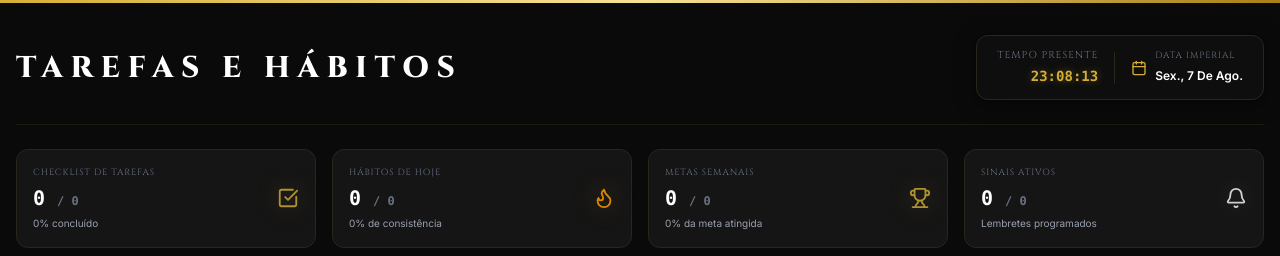
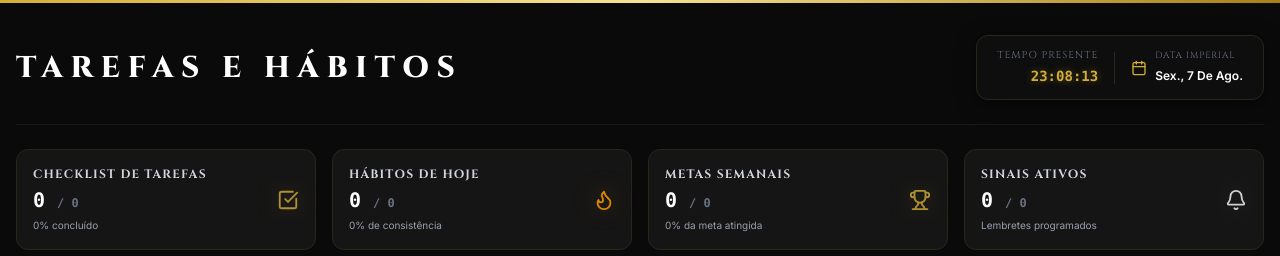
Before and after one commit to vanderleivercel-cell/tarefasehabitos, a React (Vite) app: page / in a window 1280 px wide. Shown: the top 256 px of the page. Built offline with nearby package versions, Linux system fonts and the light colour scheme; no server answers; the database is empty.

Commit message:
Enhance visibility of summary card headers

```diff
--- a/src/App.tsx
+++ b/src/App.tsx
@@ -263,7 +263,7 @@ export default function App() {
           {/* Card 1: Checklist */}
           <div className="bg-lux-card border border-lux-border rounded-xl p-4 flex items-center justify-between hover:border-gold-primary/25 transition-all duration-300">
             <div>
-              <span className="text-[9px] uppercase tracking-widest text-gray-500 font-serif-lux block">Checklist de Tarefas</span>
+              <span className="text-[11px] sm:text-xs uppercase tracking-widest text-gray-300 font-bold font-serif-lux block">Checklist de Tarefas</span>
               <span className="text-xl font-mono font-bold text-white mt-1 block">
                 {completedTasksCount} <span className="text-xs text-gray-500">/ {totalTasksCount}</span>
               </span>
@@ -278,7 +278,7 @@ export default function App() {
           {/* Card 2: Habits */}
           <div className="bg-lux-card border border-lux-border rounded-xl p-4 flex items-center justify-between hover:border-gold-primary/25 transition-all duration-300">
             <div>
-              <span className="text-[9px] uppercase tracking-widest text-gray-500 font-serif-lux block">Hábitos de Hoje</span>
+              <span className="text-[11px] sm:text-xs uppercase tracking-widest text-gray-300 font-bold font-serif-lux block">Hábitos de Hoje</span>
               <span className="text-xl font-mono font-bold text-white mt-1 block">
                 {completedHabitsToday} <span className="text-xs text-gray-500">/ {totalHabitsCount}</span>
               </span>
@@ -293,7 +293,7 @@ export default function App() {
           {/* Card 3: Weekly Goals */}
           <div className="bg-lux-card border border-lux-border rounded-xl p-4 flex items-center justify-between hover:border-gold-primary/25 transition-all duration-300">
             <div>
-              <span className="text-[9px] uppercase tracking-widest text-gray-500 font-serif-lux block">Metas Semanais</span>
+              <span className="text-[11px] sm:text-xs uppercase tracking-widest text-gray-300 font-bold font-serif-lux block">Metas Semanais</span>
               <span className="text-xl font-mono font-bold text-white mt-1 block">
                 {completedGoalsCount} <span className="text-xs text-gray-500">/ {totalGoalsCount}</span>
               </span>
@@ -308,7 +308,7 @@ export default function App() {
           {/* Card 4: Focus Alerts */}
           <div className="bg-lux-card border border-lux-border rounded-xl p-4 flex items-center justify-between hover:border-gold-primary/25 transition-all duration-300">
             <div>
-              <span className="text-[9px] uppercase tracking-widest text-gray-500 font-serif-lux block">Sinais Ativos</span>
+              <span className="text-[11px] sm:text-xs uppercase tracking-widest text-gray-300 font-bold font-serif-lux block">Sinais Ativos</span>
               <span className="text-xl font-mono font-bold text-white mt-1 block">
                 {activeRemindersCount} <span className="text-xs text-gray-500">/ {reminders.length}</span>
               </span>
```
